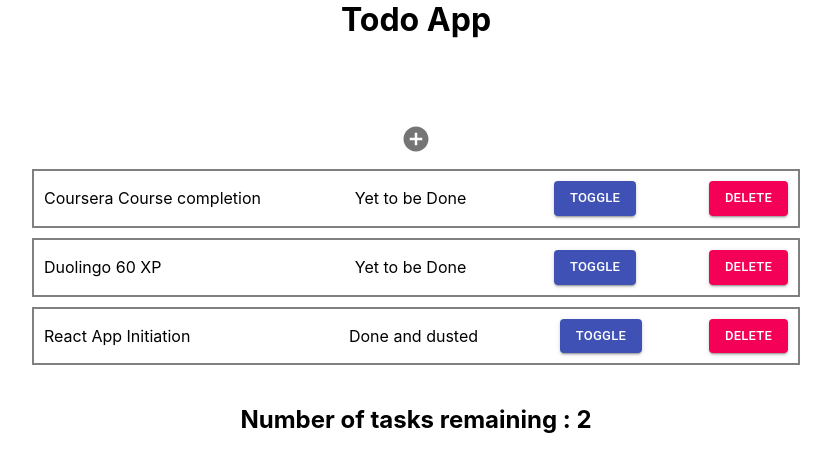
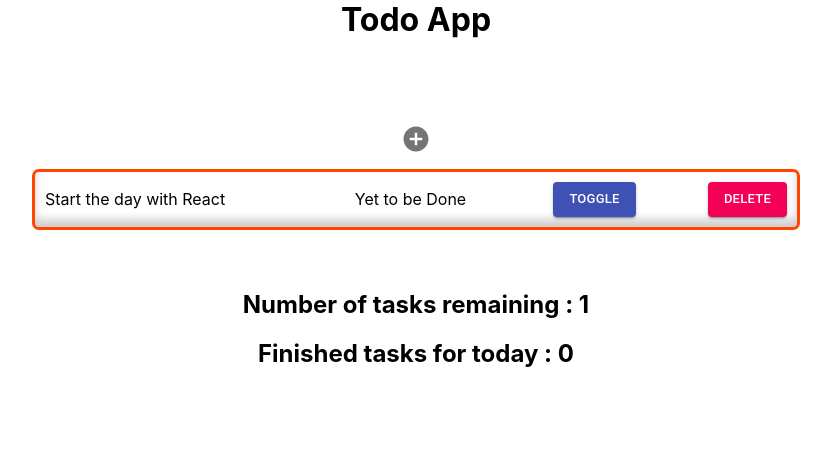
Before and after one commit to mahessh77melo/todo-app-react, a React (Create React App) app: page / in a window 1280 px wide. Shown: the top 472 px of the page, without its empty margins (224-1055 px from the left). Built offline with nearby package versions, Linux system fonts and the light colour scheme.

Commit message:
enabled local storage

```diff
--- a/src/Todo.css
+++ b/src/Todo.css
@@ -4,9 +4,11 @@
 	justify-content: space-between;
 	align-items: center;
 	margin: 0 auto;
-	margin-bottom: 1rem;
+	margin-bottom: 3rem;
+	border-radius: 0.7rem;
 	padding: 1rem;
-	border: 2px solid grey;
+	border: 3px solid grey;
+	box-shadow: 0 -0.75rem 1rem rgba(0, 0, 0, 0.2) inset;
 }
 .todo__toggle {
 	padding: 1rem 2rem;
--- a/src/Todo.js
+++ b/src/Todo.js
@@ -16,8 +16,10 @@ const Todo = (props) => {
 			})
 		);
 	};
+	const orangeBorder = { border: "3px solid orangered" };
+	const greenBorder = { border: "3px solid green" };
 	return (
-		<div className="todo">
+		<div className="todo" style={done ? greenBorder : orangeBorder}>
 			<div className="todo__work">{props.work}</div>
 			<div className="todo__done">
 				{done ? "Done and dusted" : "Yet to be Done"}
--- a/src/TodoList.js
+++ b/src/TodoList.js
@@ -8,6 +8,7 @@ var max = 0;
 
 const TodoList = ({ initValue: initState }) => {
 	// console.log(initValue.state);
+	// console.log(JSON.stringify(initState.state));
 	const [todos, setTodos] = useState(initState.state);
 	const [pending, setPending] = useState(todos.length);
 
@@ -35,6 +36,8 @@ const TodoList = ({ initValue: initState }) => {
 		doneArray = todos.map((task) => (task.done ? 0 : 1));
 		var number = doneArray.reduce((a, b) => a + b, 0);
 		setPending(number);
+		/* everytime the todo list changes, update it in the local storage as json data */
+		localStorage.myTodos = JSON.stringify(todos);
 		console.log(number);
 	}, [todos]);
 
@@ -60,6 +63,8 @@ const TodoList = ({ initValue: initState }) => {
 						? `Number of tasks remaining : ${pending}`
 						: "You are prolly done for the day"}
 				</h2>
+				<br />
+				<h2>{`Finished tasks for today : ${todos.length - pending}`}</h2>
 			</div>
 		</>
 	);
--- a/src/state.js
+++ b/src/state.js
@@ -1,20 +1,10 @@
 import React from "react";
+// getting the local json file to load the data.
+var data = require("./todos.json");
 
-export const state = [
-	{
-		id: 234,
-		work: "Coursera Course completion",
-		done: false,
-	},
-	{
-		id: 235,
-		work: "Duolingo 60 XP",
-		done: false,
-	},
-	{
-		id: 236,
-		work: "React App Initiation",
-		done: true,
-	},
-];
+/* checking if there is any local storage., else load the default data */
+console.log(localStorage.myTodos);
+export const state = localStorage.length
+	? JSON.parse(localStorage.myTodos)
+	: data;
 export const MyContext = React.createContext(state);
--- /dev/null
+++ b/src/todos.json
@@ -0,0 +1,7 @@
+[
+	{
+		"id": 1000,
+		"work": " Start the day with React ",
+		"done": false
+	}
+]
```
